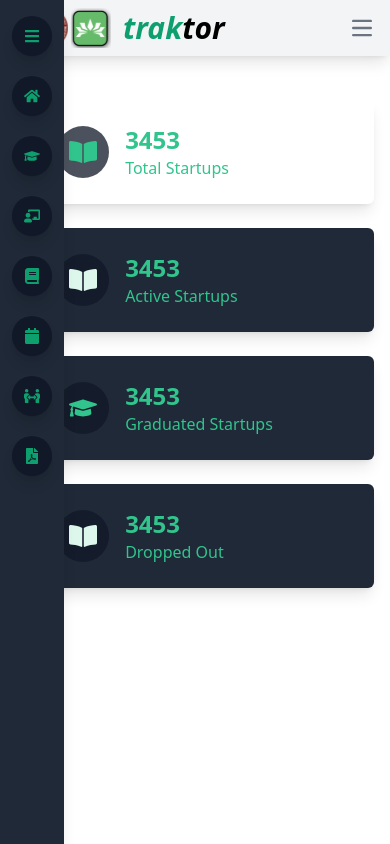
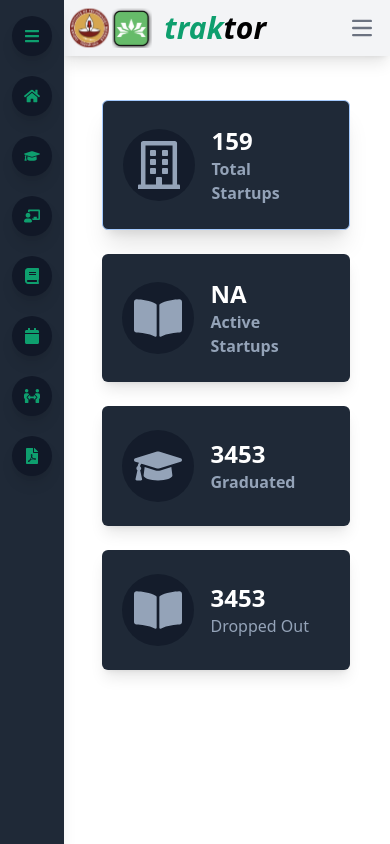
Before and after one commit to prasathnarayanan6/nirmaan-vc-app, a React (Create React App) app in the folder client/: page / in a window 390 px wide. Built offline with nearby package versions, Linux system fonts and the light colour scheme.

Commit message:
changes in the Panel layer

```diff
--- a/client/src/App.js
+++ b/client/src/App.js
@@ -1,5 +1,5 @@
 // import './App.css';
-// import Login from './pages/Login'
+import Login from './pages/Login'
 import Home from './pages/Home/home';
 // import SideBar from './components/sidebar';
 function App() {
--- a/client/src/components/NavBar.js
+++ b/client/src/components/NavBar.js
@@ -1,6 +1,6 @@
 import React, {useState} from 'react'
 import img from '../assets/images/nirmaan-iitm.14fdf833.svg'
-import {FaBarcode, FaPaperPlane, FaQrcode, FaRegBell, FaUserCircle } from 'react-icons/fa';
+import {FaPaperPlane, FaQrcode, FaRegBell, FaUserCircle } from 'react-icons/fa';
 function NavBar() {
   const [isBellHovered, setIsBellHovered] = useState(false);
   const styles = {
--- a/client/src/components/sidebar.js
+++ b/client/src/components/sidebar.js
@@ -1,4 +1,4 @@
-import React, {useState} from 'react'
+import React from 'react'
 import { FaBars, FaBook, FaCalendar, FaChalkboardTeacher, FaFilePdf, FaGraduationCap, FaHome, FaPeopleArrows} from 'react-icons/fa';
 
 function SideBar() {
@@ -18,8 +18,6 @@ function SideBar() {
 };
 
 const SideBarIcon = ({icon, text="tooltipdsds"}) => {
-  const [tooltip, setToolip] = useState(false);
-
     return(
         <div className="relative flex items-center justify-center h-10 w-10 mt-4 mb-1 mx-auto shadow-lg bg-gray-900 text-green-500 hover:bg-green-600 hover:text-white rounded-3xl hover:rounded-xl transition-all duration-300 ease-linear cursor-pointer group;">
                 {icon}
--- a/client/src/pages/Home/home.js
+++ b/client/src/pages/Home/home.js
@@ -1,58 +1,58 @@
 import React from "react";
 import SideBar from "../../components/sidebar";
 import NavBar from "../../components/NavBar";
-import { FaBookOpen, FaGraduationCap } from "react-icons/fa";
+import { FaBookOpen, FaGraduationCap, FaRegBuilding } from "react-icons/fa";
 function Home() {
     return (
             <div className="flex">
-                <section id="SideBar" className="w-[65px]">
+                <section id="SideBar" className="w-[66px]">
                         <SideBar />
                 </section>
-                <section id="" className="flex-grow">
+                <section id="" className=" flex-grow">
                 <NavBar />
-                    <div className="container items-center px-4 py-3 m-auto mt-2 sm:mt-10 md:mt-10">
-                            <div className="flex flex-wrap -mx-6">
-                                <div class="w-full mt-6 px-6 sm:w-1/2 xl:w-1/4 sm:mt-0">
-                                    <div class="flex items-center px-5 py-6 shadow-lg rounded-md">
+                    <div className="items-center px-4 py-3 m-auto mt-2 sm:mt-10 md:mt-10">
+                            <div className="md:flex md:flex-wrap lg:flex lg:flex-wrap max-w-screen-2xl">
+                                <div className="w-full mt-6 px-6 sm:w-1/2 xl:w-1/4 sm:mt-0">
+                                    <div className="flex items-center px-5 py-6 shadow-xl rounded-md bg-gray-800 border border-blue-300">
                                             <div class="p-3 rounded-full bg-gray-900 bg-opacity-75">
-                                                <FaBookOpen  size="28" className="text-green-400"/>
+                                                <FaRegBuilding  size="48" className="text-slate-400 hover:text-green-400"/>
                                             </div>
-                                        <div class="mx-4">
-                                            <h4 class="text-2xl font-bold text-green-400">3453</h4>
-                                            <div class="text-green-400">Total Startups</div>
+                                        <div className="mx-4">
+                                            <h4 className="text-2xl font-bold text-white">159</h4>
+                                            <div className="text-slate-400 font-semibold">Total Startups</div>
                                         </div>
                                     </div>
                                 </div>
-                                <div class="w-full mt-6 px-6 sm:w-1/2 xl:w-1/4 sm:mt-0">
-                                    <div class="flex items-center px-5 py-6 shadow-lg rounded-md bg-gray-800">
-                                        <div class="p-3 rounded-full bg-gray-900 bg-opacity-75">
-                                            <FaBookOpen  size="28" className="text-green-100"/>
+                                <div className="w-full mt-6 px-6 sm:w-1/2 xl:w-1/4 sm:mt-0">
+                                    <div className="flex items-center px-5 py-6 shadow-lg rounded-md bg-gray-800">
+                                        <div className="p-3 rounded-full bg-gray-900 bg-opacity-75">
+                                            <FaBookOpen  size="48" className="text-slate-400 hover:text-green-400"/>
                                         </div>
-                                        <div class="mx-4">
-                                            <h4 class="text-2xl font-bold text-green-400">3453</h4>
-                                            <div class="text-green-400">Active Startups</div>
+                                        <div className="mx-4">
+                                            <h4 className="text-2xl font-bold text-white">NA</h4>
+                                            <div className="text-slate-400 font-semibold">Active Startups</div>
                                         </div>
                                     </div>
                                 </div>
-                                <div class="w-full mt-6 px-6 sm:w-1/2 xl:w-1/4 sm:mt-0">
-                                    <div class="flex items-center px-5 py-6 shadow-lg rounded-md bg-gray-800">
-                                        <div class="p-3 rounded-full bg-gray-900 bg-opacity-75">
-                                            <FaGraduationCap  size="28" className="text-green-400"/>
+                                <div className="w-full mt-6 px-6 sm:w-1/2 xl:w-1/4 sm:mt-0">
+                                    <div className="flex items-center px-5 py-6 shadow-lg rounded-md bg-gray-800">
+                                        <div className="p-3 rounded-full bg-gray-900 bg-opacity-75">
+                                            <FaGraduationCap  size="48" className="text-slate-400 hover:text-green-400"/>
                                         </div>
-                                        <div class="mx-4">
-                                            <h4 class="text-2xl font-bold text-green-400">3453</h4>
-                                            <div class="text-green-400">Graduated Startups</div>
+                                        <div className="mx-4">
+                                            <h4 className="text-2xl font-bold text-white">3453</h4>
+                                            <div className="text-slate-400 font-semibold">Graduated</div>
                                         </div>
                                     </div>
                                 </div>
-                                <div class="w-full mt-6 px-6 sm:w-1/2 xl:w-1/4 sm:mt-0">
-                                    <div class="flex items-center px-5 py-6 shadow-lg rounded-md bg-gray-800">
-                                        <div class="p-3 rounded-full bg-gray-900 bg-opacity-75">
-                                            <FaBookOpen  size="28" className="text-green-100"/>
+                                <div className="w-full mt-6 px-6 sm:w-1/2 xl:w-1/4 sm:mt-0">
+                                    <div className="flex items-center px-5 py-6 shadow-lg rounded-md bg-gray-800">
+                                        <div className="p-3 rounded-full bg-gray-900 bg-opacity-75">
+                                            <FaBookOpen  size="48" className="text-slate-400 hover:text-green-400"/>
                                         </div>
-                                        <div class="mx-4">
-                                            <h4 class="text-2xl font-bold text-green-400">3453</h4>
-                                            <div class="text-green-400">Dropped Out</div>
+                                        <div className="mx-4">
+                                            <h4 class="text-2xl font-bold text-white">3453</h4>
+                                            <div class="text-slate-400">Dropped Out</div>
                                         </div>
                                     </div>
                                 </div>
--- a/client/src/pages/Login.js
+++ b/client/src/pages/Login.js
@@ -1,8 +1,10 @@
-import React from 'react';
+import React, {useState} from 'react';
 import "@fontsource/open-sans";
 import '@fontsource/josefin-sans';
 import image from '../assets/images/nirmaan-iitm.14fdf833.svg';
 function Login() {
+    const [formdata, setformdata] = useState("");
+
     return(
             <div className="flex w-full h-screen">
                 <div className="w-full flex items-center justify-center lg:w-1/2">
```
